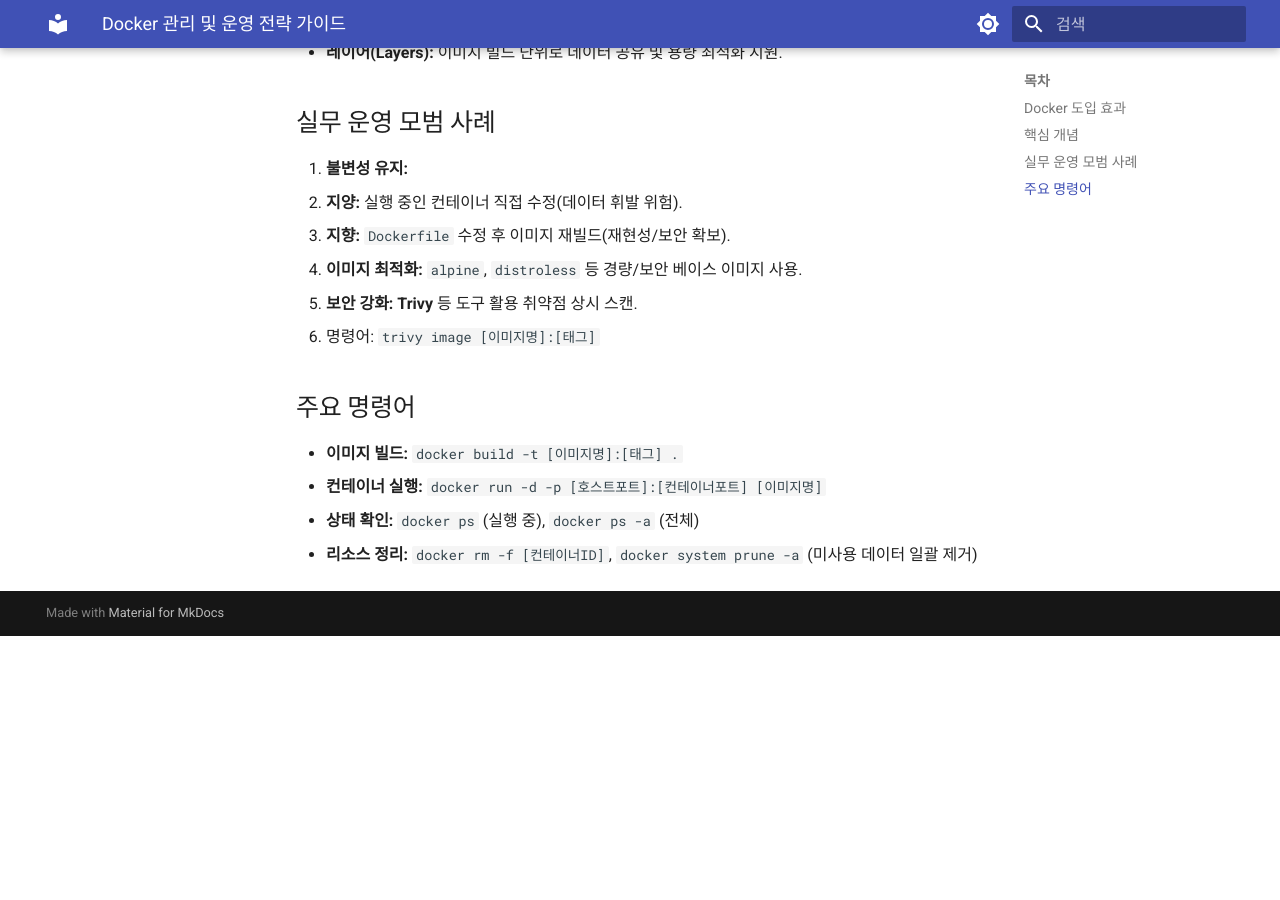
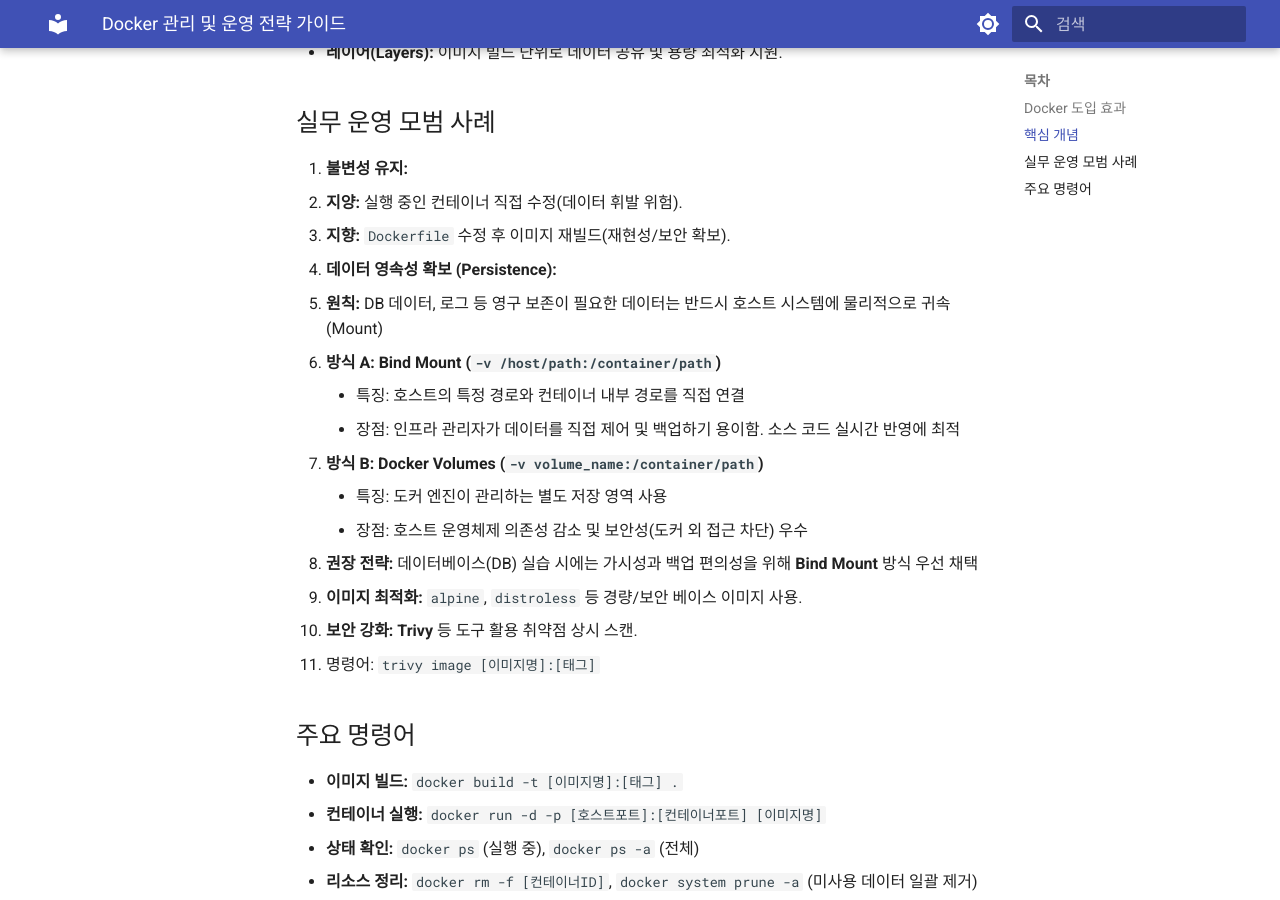
Before and after one commit to ksj686/cloud_infra, an MkDocs documentation site: the page built from docs/to-do-space/step4_expansion/02_docker_strategy/README.md, in a window 1280 px wide and 900 px high, scrolled down 490 px. Built offline with MkDocs 1.6.1 and Material for MkDocs 9.7.7, drawn with Linux system fonts in a browser that asks for light colours; before the commit the page ends 1126 px from its top, so only the background shows below that.

Commit message:
feat: 도커 데이터 영속성 확보를 위한 호스트 물리 귀속 원칙 반영  - DB 데이터 및 로그 보존을 위한 바인드 마운트(Bind Mount) 실무 가이드 추가  - Step 4 로드맵 내 데이터 영속성 실습 항목 구체화  - 인프라 설계 의사결정 로그 기록

```diff
--- a/docs/to-do-space/step4_expansion/02_docker_strategy/README.md
+++ b/docs/to-do-space/step4_expansion/02_docker_strategy/README.md
@@ -14,8 +14,17 @@
 1. **불변성 유지:**
    - **지양:** 실행 중인 컨테이너 직접 수정(데이터 휘발 위험).
    - **지향:** `Dockerfile` 수정 후 이미지 재빌드(재현성/보안 확보).
-2. **이미지 최적화:** `alpine`, `distroless` 등 경량/보안 베이스 이미지 사용.
-3. **보안 강화:** **Trivy** 등 도구 활용 취약점 상시 스캔.
+2. **데이터 영속성 확보 (Persistence):**
+   - **원칙:** DB 데이터, 로그 등 영구 보존이 필요한 데이터는 반드시 호스트 시스템에 물리적으로 귀속(Mount)
+   - **방식 A: Bind Mount (`-v /host/path:/container/path`)**
+     - 특징: 호스트의 특정 경로와 컨테이너 내부 경로를 직접 연결
+     - 장점: 인프라 관리자가 데이터를 직접 제어 및 백업하기 용이함. 소스 코드 실시간 반영에 최적
+   - **방식 B: Docker Volumes (`-v volume_name:/container/path`)**
+     - 특징: 도커 엔진이 관리하는 별도 저장 영역 사용
+     - 장점: 호스트 운영체제 의존성 감소 및 보안성(도커 외 접근 차단) 우수
+   - **권장 전략:** 데이터베이스(DB) 실습 시에는 가시성과 백업 편의성을 위해 **Bind Mount** 방식 우선 채택
+3. **이미지 최적화:** `alpine`, `distroless` 등 경량/보안 베이스 이미지 사용.
+4. **보안 강화:** **Trivy** 등 도구 활용 취약점 상시 스캔.
    - 명령어: `trivy image [이미지명]:[태그]`
 
 ## 주요 명령어
```
Also changed, not shown: docs/PROJECT_WORKFLOW.md (+1 -0 lines), docs/to-do-list.md (+1 -0 lines).
